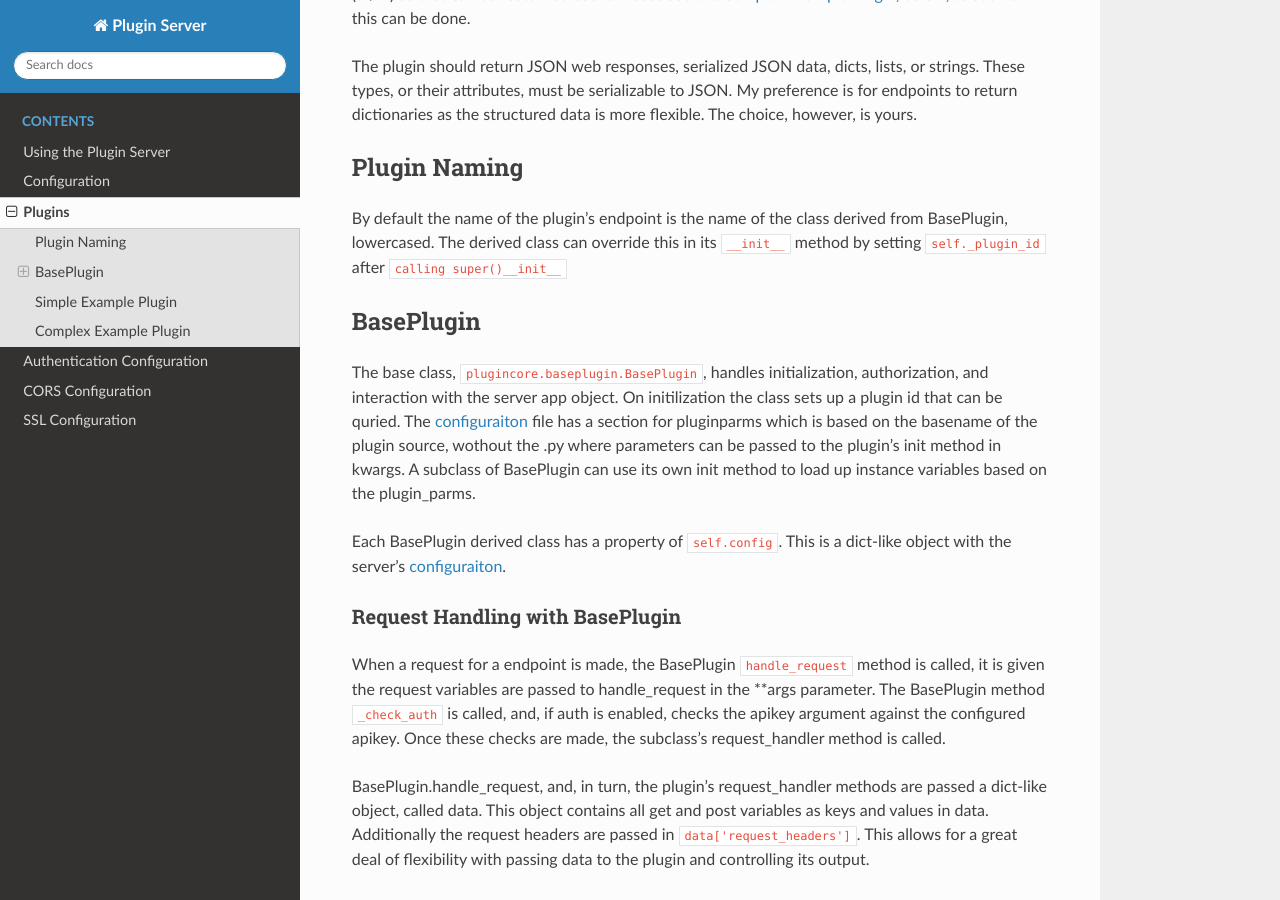
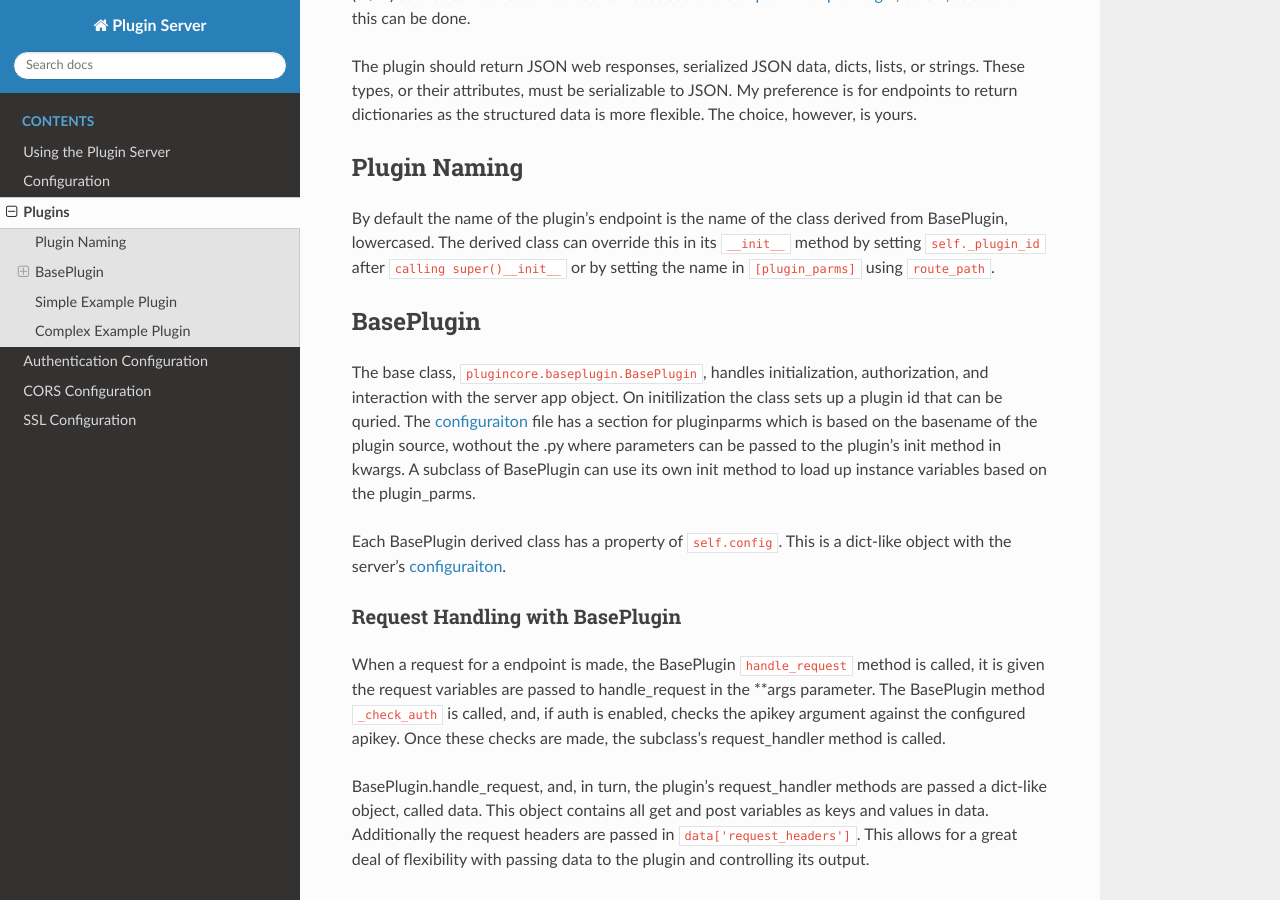
Before and after one commit to nicciniamh/pluginserver, a Sphinx documentation site: the page built from docs/Plugins.md, in a window 1280 px wide and 900 px high, scrolled down 370 px. Built offline with Sphinx 7.4.7 and the Read the Docs theme 3.1.0, drawn with Linux system fonts in a browser that asks for light colours.

Commit message:
added more about route names

```diff
--- a/docs/Plugins.md
+++ b/docs/Plugins.md
@@ -9,7 +9,7 @@
 The plugin should return JSON web responses, serialized JSON data, dicts, lists, or strings. These types, or their attributes, must be serializable to JSON. My preference is for endpoints to return dictionaries as the structured data is more flexible. The choice, however, is yours.
 
 ## Plugin Naming
-By default the name of the plugin's endpoint is the name of the class derived from BasePlugin, lowercased. The derived class can override this in its `__init__` method by setting `self._plugin_id` after `calling super()__init__`
+By default the name of the plugin's endpoint is the name of the class derived from BasePlugin, lowercased. The derived class can override this in its `__init__` method by setting `self._plugin_id` after `calling super()__init__` or by setting the name in `[plugin_parms]` using `route_path`.
 
 ## BasePlugin
 
```
